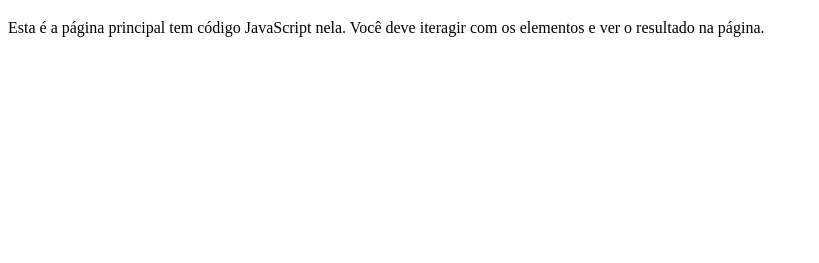
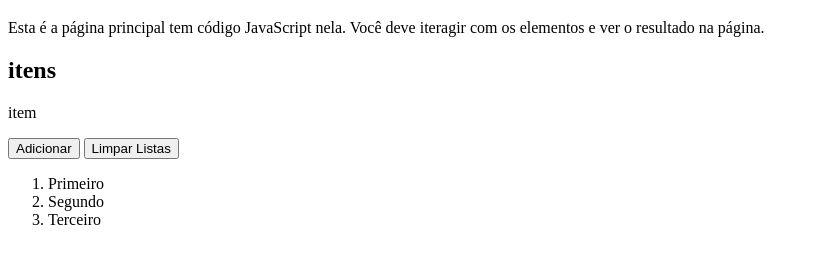
Before and after one commit to ufjf-dcc202/ufjf-dcc202-2023-3-a-atv11-beJayBR, a plain HTML site: page index.html in a window 1280 px wide. Shown: the part 61-324 px from the top of the page, without its empty margins (0-819 px from the left). Drawn offline with Linux system fonts and the light colour scheme.

Commit message:
Atualiza a base html

```diff
--- a/index.html
+++ b/index.html
@@ -9,6 +9,17 @@
     <main>
         <h1>DCC202 Atividade 11: Breno Junqueira</h1>
         <p>Esta é a página principal tem código JavaScript nela. Você deve iteragir com os elementos e ver o resultado na página.</p>
+        <section>
+            <h2>itens</h2>
+            <p>item</p>
+            <button>Adicionar</button>
+            <button>Limpar Listas</button>
+            <ol>
+                <li>Primeiro</li>
+                <li>Segundo</li>
+                <li>Terceiro</li>
+            </ol>
+        </section>
     </main>
 </body>
 </html>
```
